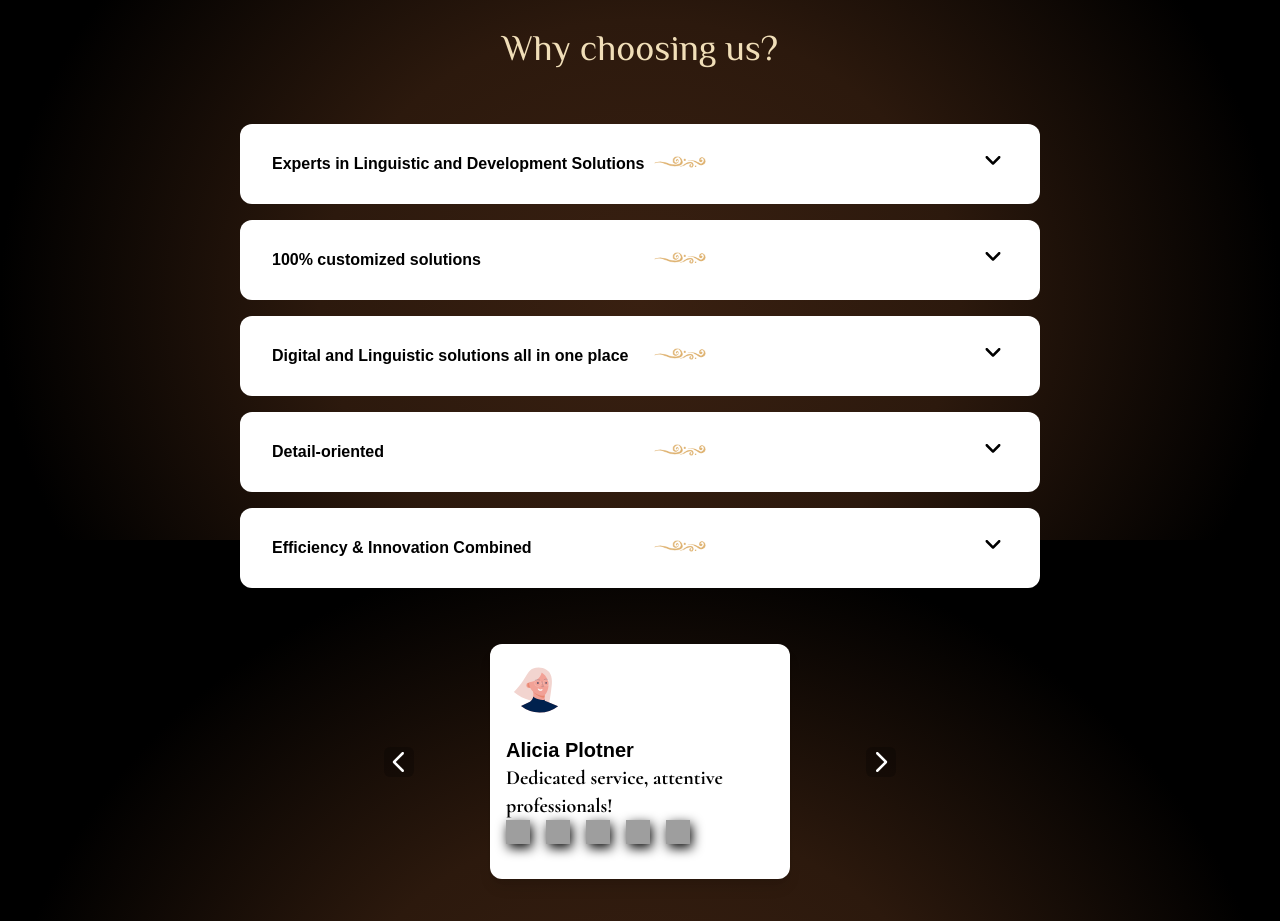
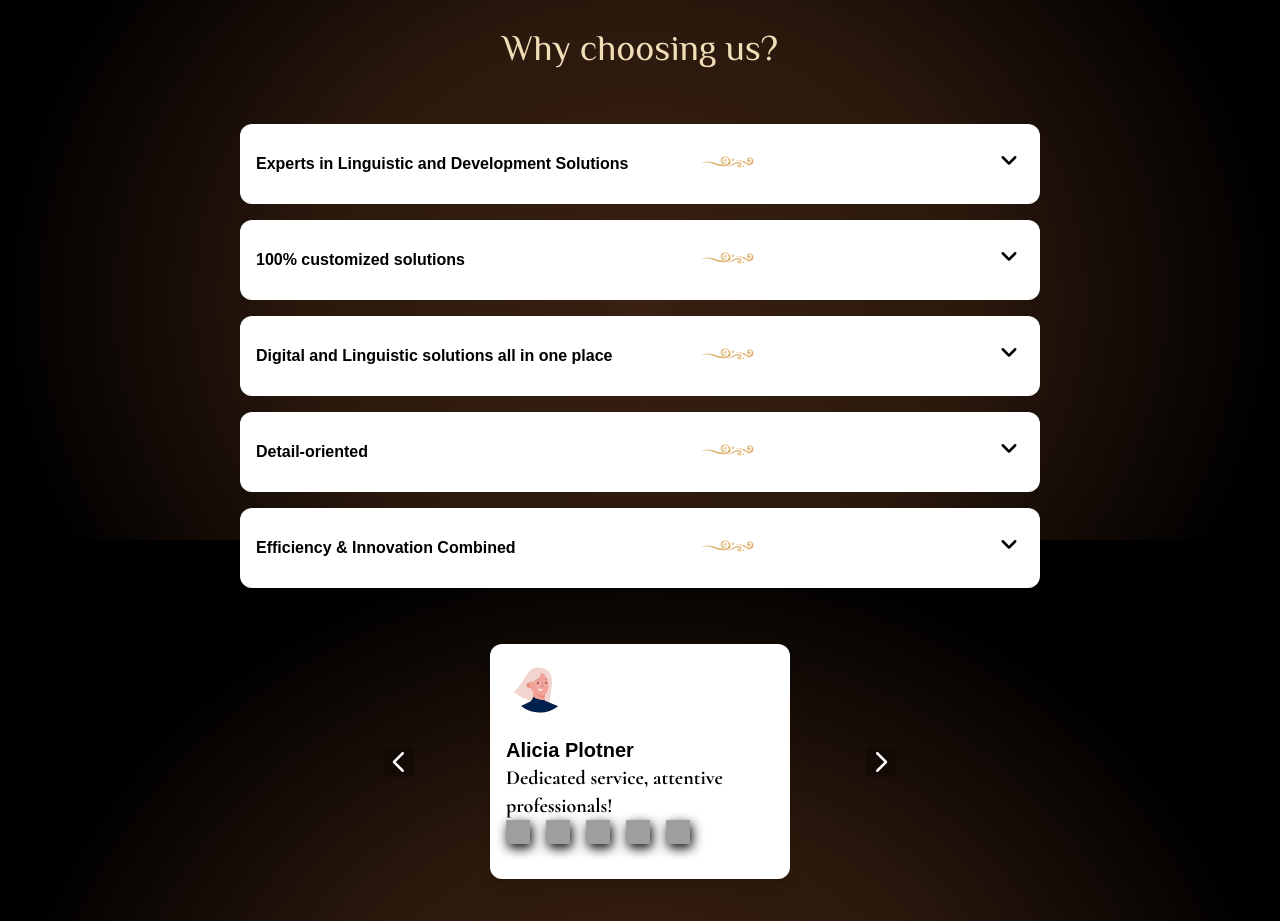
Before and after one commit to Nahuel1077/criollos, a Next.js app: page / in a window 1280 px wide. Shown: the part 1060-1981 px from the top of the page. Built offline with nearby package versions, Linux system fonts and the light colour scheme; grey boxes are pictures that could not be loaded; a web font is replaced by a local one.

Commit message:
contact form and animations

```diff
--- a/app/page.js
+++ b/app/page.js
@@ -1,6 +1,6 @@
 'use client'
 import Image from "next/image";
-import { Philosopher, Cormorant_Upright, Cormorant, Montserrat } from "next/font/google";
+import { Philosopher, Cormorant_Upright, Cormorant, Montserrat, Monsieur_La_Doulaise } from "next/font/google";
 import { useState } from "react";
 import 'animate.css';
 
@@ -85,7 +85,7 @@ export default function Home() {
             <h3 className={`${cormorant.className} text-4xl text-[#f0deb8]`}>Digital Solutions</h3>
             <button onClick={() => setVisibleD(!visibleD)} className={`${cormorant_italic.className} italic border-none bg-transparent text-[#DBA95E]`}>{visibleD ? "See less" : "See more"}</button>
           </div>
-          <div className={`grid grid-cols-1 justify-items-center md:grid-cols-3 gap-20 animate__animated animate__slideInLeft transition-all ease-in-out overflow-hidden ${visibleD ? "animate__animated animate__slideInLeft opacity-100 max-h-max" : "animate__animated animate__slideOutLeft opacity-0 max-h-0"}`}>
+          <div className={`${montserrat.className} grid grid-cols-1 justify-items-center md:grid-cols-3 gap-20 animate__animated animate__slideInLeft transition-all ease-in-out overflow-hidden ${visibleD ? "animate__animated animate__slideInLeft opacity-100 max-h-max" : "animate__animated animate__slideOutLeft opacity-0 max-h-0"}`}>
             <div className="flex flex-col items-center justify-center border rounded-xl w-[250px] h-[300px]">
               <Image
                 src="/web.svg"
@@ -159,7 +159,7 @@ export default function Home() {
             <h3 className={`${cormorant.className} text-4xl text-[#f0deb8]`}>Linguistic Solutions</h3>
             <button onClick={() => setVisibleL(!visibleL)} className={`${cormorant_italic.className} italic border-none bg-transparent text-[#DBA95E]`}>{visibleL ? "See less" : "See more"}</button>
           </div>
-          <div className={`grid grid-cols-1 justify-items-center md:grid-cols-3 gap-20 animate__animated animate__slideInLeft transition-all ease-in-out overflow-hidden ${visibleL ? "animate__animated animate__slideInLeft opacity-100 max-h-max" : "animate__animated animate__slideOutLeft opacity-0 max-h-0"}`}>
+          <div className={`${montserrat.className} grid grid-cols-1 justify-items-center md:grid-cols-3 gap-20 animate__animated animate__slideInLeft transition-all ease-in-out overflow-hidden ${visibleL ? "animate__animated animate__slideInLeft opacity-100 max-h-max" : "animate__animated animate__slideOutLeft opacity-0 max-h-0"}`}>
             <div className="flex flex-col items-center justify-center border rounded-xl w-[250px] h-[300px]">
               <Image
                 src="/translation.svg"
@@ -168,7 +168,7 @@ export default function Home() {
                 alt="logo"
                 className="object-cover invert p-4"
               />
-              <h3>Professional Certified Translation</h3>
+              <h3 className="text-center">Professional Certified Translation</h3>
               <h6 className="p-4">With excellent professionals, we provide translations on a variety of fields: legal, technical, marketing, education, financial, among others.</h6>
             </div>
             <div className="flex flex-col items-center justify-center border rounded-xl w-[250px] h-[300px]">
@@ -191,7 +191,7 @@ export default function Home() {
                 className="invert p-4"
               />
               <h3>Subtitling</h3>
-              <h6 className="p-4">High-quality subtitles in English and Spanish. We ensure accuracy, synchronization, and readability for a seamless viewing experience. Videos, movies, ads, content creators.</h6>
+              <h6 className="p-4">High-quality subtitles in English and Spanish. We ensure synchronization, and readability for a seamless viewing experience.</h6>
             </div>
             <div className="flex flex-col items-center justify-center border rounded-xl w-[250px] h-[300px]">
               <Image
@@ -234,8 +234,8 @@ export default function Home() {
         <div className="flex items-center">
           <h2 className={`${philosopher.className} text-center w-full text-4xl text-[#f0deb8]`}>Why choosing us?</h2>
         </div>
-        <div className="flex flex-col items-center gap-4"> {/* dropdown container */}
-          <div className={`gap-24 flex flex-row items-center justify-between bg-white bg-[url(/firulete.svg)] bg-contain sm:bg-[center_right_20rem] bg-[center_right_28rem] hover:bg-right duration-[1s] ease-in-out bg-no-repeat bg-blend-normal text-black border-gray-600 rounded-xl w-[95vw] lg:h-[80px] lg:w-[800px] lg:p-[0rem_2rem] p-[0rem_1rem] ${dropdown1 ? "h-[180px] lg:h-[120px]":"h-[80px] "}`} /* "" */>
+        <div className={"flex flex-col items-center gap-4"}> {/* dropdown container */}
+          <div className={`gap-24 flex flex-row items-center justify-between bg-white bg-[url(/firulete.svg)] bg-contain sm:bg-[center_right_17rem] bg-[center_right_28rem] hover:bg-right duration-[1s] ease-in-out bg-no-repeat bg-blend-normal text-black border-gray-600 rounded-xl w-[95vw] lg:h-[80px] lg:w-[800px] p-[0rem_1rem] ${dropdown1 ? "h-[180px] lg:h-[120px]":"h-[80px] "}`} /* "" */>
             <div className="flex flex-col items-start gap-4 lg:gap-0">
               <h6 className="font-bold">Experts in Linguistic and Development Solutions</h6>
               <h6 className={`${dropdown1 ? "block h-auto lg:h-[25px] transition-all duration-75 ease-in-out animate__animated animate__fadeInDown":"hidden"}`}>More than 5 years of experience working in a growing environment.</h6>
@@ -252,7 +252,7 @@ export default function Home() {
               </button>
             </div>
           </div>
-          <div className={`gap-24 flex flex-row items-center justify-between bg-white bg-[url(/firulete.svg)] bg-contain sm:bg-[center_right_20rem] bg-[center_right_28rem] hover:bg-right duration-[1s] ease-in-out bg-no-repeat bg-blend-normal text-black border-gray-600 rounded-xl w-[95vw] lg:h-[80px] lg:w-[800px] p-[0rem_2rem] ${dropdown2 ? "h-[180px] lg:h-[120px]":"h-[80px] "}`} >
+          <div className={`gap-24 flex flex-row items-center justify-between bg-white bg-[url(/firulete.svg)] bg-contain sm:bg-[center_right_17rem] bg-[center_right_28rem] hover:bg-right duration-[1s] ease-in-out bg-no-repeat bg-blend-normal text-black border-gray-600 rounded-xl w-[95vw] lg:h-[80px] lg:w-[800px] p-[0rem_1rem] ${dropdown2 ? "h-[180px] lg:h-[120px]":"h-[80px] "}`} >
             <div className="flex flex-col items-start">
               <h6 className="font-bold">100% customized solutions</h6>
               <h6 className={`${dropdown2 ? "block h-[25px] transition-all duration-75 ease-in-out animate__animated animate__fadeInDown":"hidden"}`}>Our solutions will adapt to your necessities.</h6>
@@ -269,7 +269,7 @@ export default function Home() {
               </button>
             </div>
           </div>
-          <div className={`flex flex-row items-center justify-between bg-white bg-[url(/firulete.svg)] bg-contain sm:bg-[center_right_20rem] bg-[center_right_28rem] hover:bg-right duration-[1s] ease-in-out bg-no-repeat bg-blend-normal text-black border-gray-600 rounded-xl w-[95vw] lg:h-[80px] lg:w-[800px] p-[0rem_2rem] ${dropdown3 ? "h-[180px] lg:h-[120px]":"h-[80px] "}`} >
+          <div className={`flex flex-row items-center justify-between bg-white bg-[url(/firulete.svg)] bg-contain sm:bg-[center_right_17rem] bg-[center_right_28rem] hover:bg-right duration-[1s] ease-in-out bg-no-repeat bg-blend-normal text-black border-gray-600 rounded-xl w-[95vw] lg:h-[80px] lg:w-[800px] p-[0rem_1rem] ${dropdown3 ? "h-[180px] lg:h-[120px]":"h-[80px] "}`} >
             <div className="flex flex-col items-start">
               <h6 className="font-bold">Digital and Linguistic solutions all in one place</h6>
               <h6 className={`${dropdown3 ? "block h-[25px] transition-all duration-75 ease-in-out animate__animated animate__fadeInDown":"hidden"}`}>We offer a unique combination of digital and linguistic solutions to help your business thrive.</h6>
@@ -286,7 +286,7 @@ export default function Home() {
               </button>
             </div>
           </div>
-          <div className={`flex flex-row items-center justify-between bg-white bg-[url(/firulete.svg)] bg-contain sm:bg-[center_right_20rem] bg-[center_right_28rem] hover:bg-right duration-[1s] ease-in-out bg-no-repeat bg-blend-normal text-black border-gray-600 rounded-xl w-[95vw] lg:h-[80px] lg:w-[800px] p-[0rem_2rem] ${dropdown4 ? "h-[180px] lg:h-[120px]":"h-[80px] "}`} >
+          <div className={`flex flex-row items-center justify-between bg-white bg-[url(/firulete.svg)] bg-contain sm:bg-[center_right_17rem] bg-[center_right_28rem] hover:bg-right duration-[1s] ease-in-out bg-no-repeat bg-blend-normal text-black border-gray-600 rounded-xl w-[95vw] lg:h-[80px] lg:w-[800px] p-[0rem_1rem] ${dropdown4 ? "h-[180px] lg:h-[120px]":"h-[80px] "}`} >
             <div className="flex flex-col items-start">
               <h6 className="font-bold">Detail-oriented</h6>
               <h6 className={`${dropdown4 ? "block h-[25px] transition-all duration-75 ease-in-out animate__animated animate__fadeInDown":"hidden"}`}>Details are very important to us, they make a big difference.</h6>
@@ -303,7 +303,7 @@ export default function Home() {
               </button>
             </div>
           </div>
-          <div className={`flex flex-row items-center justify-between bg-white bg-[url(/firulete.svg)] bg-contain sm:bg-[center_right_20rem] bg-[center_right_28rem] hover:bg-right duration-[1s] ease-in-out bg-no-repeat bg-blend-normal text-black border-gray-600 rounded-xl w-[95vw] lg:h-[80px] lg:w-[800px] p-[0rem_2rem] ${dropdown5 ? "h-[180px] lg:h-[120px]":"h-[80px] "}`} >
+          <div className={`flex flex-row items-center justify-between bg-white bg-[url(/firulete.svg)] bg-contain sm:bg-[center_right_17rem] bg-[center_right_28rem] hover:bg-right duration-[1s] ease-in-out bg-no-repeat bg-blend-normal text-black border-gray-600 rounded-xl w-[95vw] lg:h-[80px] lg:w-[800px] p-[0rem_1rem] ${dropdown5 ? "h-[180px] lg:h-[120px]":"h-[80px] "}`} >
             <div className="flex flex-col items-start">
               <h6 className="font-bold">Efficiency & Innovation Combined</h6>
               <h6 className={`${dropdown5 ? "block h-[25px] transition-all duration-75 ease-in-out animate__animated animate__fadeInDown":"hidden"}`}>We provide creative solutions focused on efficiency, delivering outstanding results.</h6>
@@ -429,19 +429,19 @@ export default function Home() {
               </div>
               <div className="flex flex-col gap-6 content-center flex-wrap items-start">
                 <label htmlFor="service">Service</label>
-                <select defaultValue={""} id="service" className="border-2 border-gray-200 rounded-md w-full md:w-[70%] h-[40px]">
-                  <option defaultValue="1">Choose...</option>
+                <select defaultValue={""} id="service" name="service" className="border-2 border-gray-200 rounded-md w-full md:w-[70%] h-[40px]">
+                  <option value="">Choose...</option>
                   <option value="1">Development</option>
                   <option value="2">Linguistic</option>
                 </select>
               </div>
               <div className="flex flex-col gap-6 content-center flex-wrap items-start">
                 <label htmlFor="email">E-mail</label>
-                <input type="email" id="email" name="email" placeholder="E-mail" className="border-2 border-gray-200 rounded-md w-full md:w-[70%] max-h-[40px]"></input>
+                <input type="email" id="email" name="email" required placeholder="E-mail" className="border-2 border-gray-200 rounded-md w-full md:w-[70%] max-h-[40px]"></input>
               </div>
               <div className="flex flex-col gap-6 content-center flex-wrap items-start">
                 <label htmlFor="message">Message</label>
-                <textarea id="message" placeholder="Tell us about your project..." className="resize-none border-2 border-gray-200 rounded-md w-full md:w-[70%] h-[80px]"></textarea>
+                <textarea name="message" id="message" placeholder="Tell us about your project..." className="resize-none border-2 border-gray-200 rounded-md w-full md:w-[70%] h-[80px]"></textarea>
               </div>
               <button id="submit" type="submit" className="border-none border-gray-200 rounded-lg w-full md:w-[70%] h-[40px] bg-black text-white hover:bg-[#232222] shadow-[4px_3px_8px_black] self-center">Submit</button>
             </div>
--- a/app/procedures/page.js
+++ b/app/procedures/page.js
@@ -26,7 +26,7 @@ export default function Procedures(){
                 height={150}
                 width={150}
                 alt="idea"
-                className="block xl:absolute self-center xl:self-end invert hover:bg-[#005fed] hover:shadow-[0px_-14px_25px_45px_#005fed] border-none rounded-[200px] duration-50"
+                className="block xl:absolute self-center xl:self-end invert active:bg-[#005fed] active:shadow-[0px_-14px_25px_45px_#005fed] hover:bg-[#005fed] hover:shadow-[0px_-14px_25px_45px_#005fed] border-none rounded-[200px] duration-50"
                 />
                 <span className="w-[80%] h-[1px] bg-[#ebc26b] self-center sm:hidden"></span>
             </div>
@@ -42,7 +42,7 @@ export default function Procedures(){
                 height={150}
                 width={150}
                 alt="idea"
-                className="block xl:absolute self-center xl:self-start border-none duration-[3s] hover:rotate-[370deg] ease-in-out"
+                className="block xl:absolute self-center xl:self-start border-none duration-[3s] hover:rotate-[370deg] active:rotate-[370deg] ease-in-out"
                 />
                 <span className="w-[80%] h-[1px] bg-[#ebc26b] self-center sm:hidden"></span>
             </div>
@@ -58,7 +58,7 @@ export default function Procedures(){
                 height={150}
                 width={150}
                 alt="idea"
-                className="block xl:absolute self-center xl:self-end border-none duration-[3s] rotate-[-45deg] hover:transform-[matrix(0.41,-0.41,0.41,0.41,-50,-200)] ease-in-out"
+                className="block xl:absolute self-center xl:self-end border-none duration-[3s] rotate-[-45deg] hover:transform-[matrix(0.41,-0.41,0.41,0.41,-50,-200)] active:transform-[matrix(0.41,-0.41,0.41,0.41,-50,-200)] ease-in-out"
                 />
                 <span className="w-[80%] h-[1px] bg-[#ebc26b] self-center sm:hidden"></span>
             </div>
```
